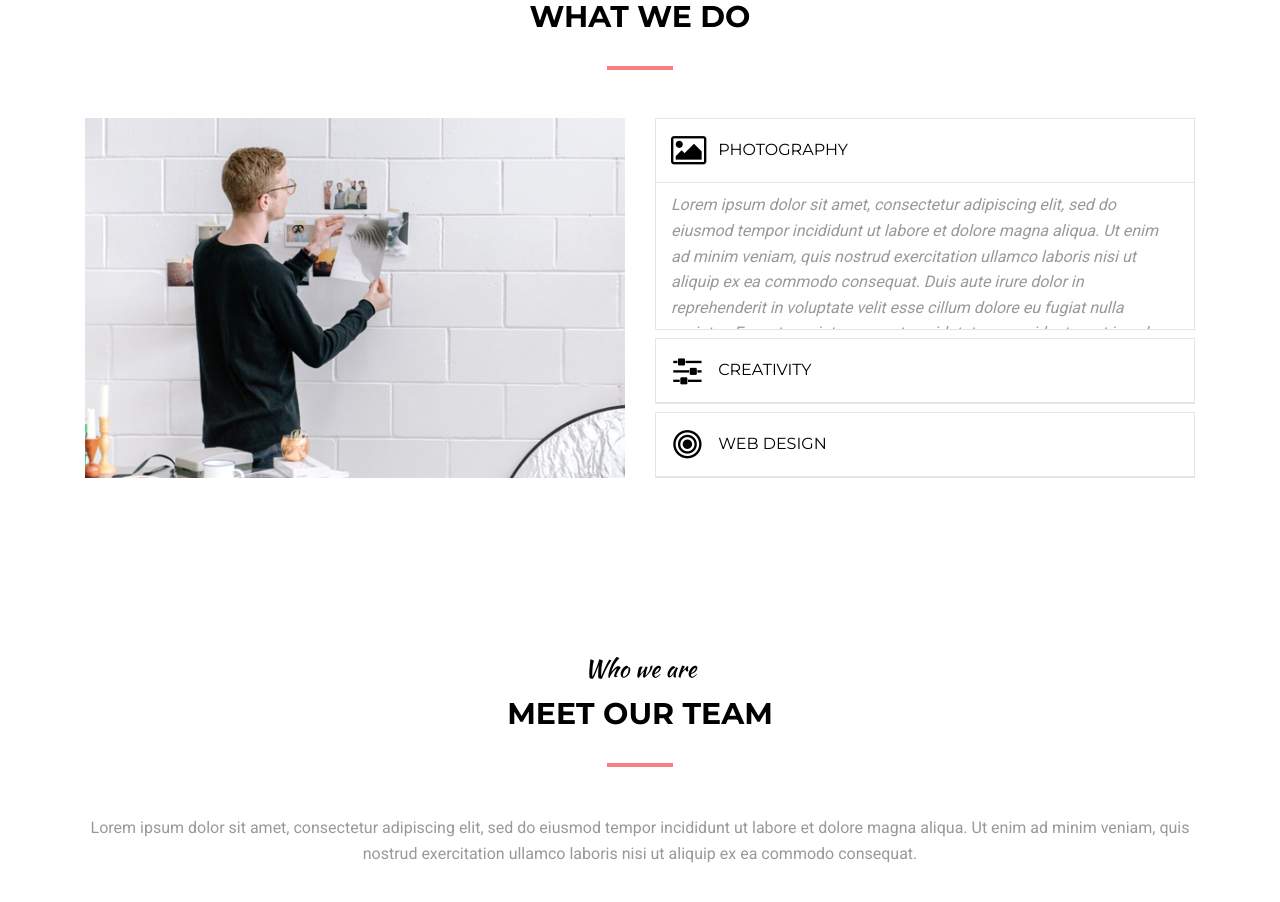
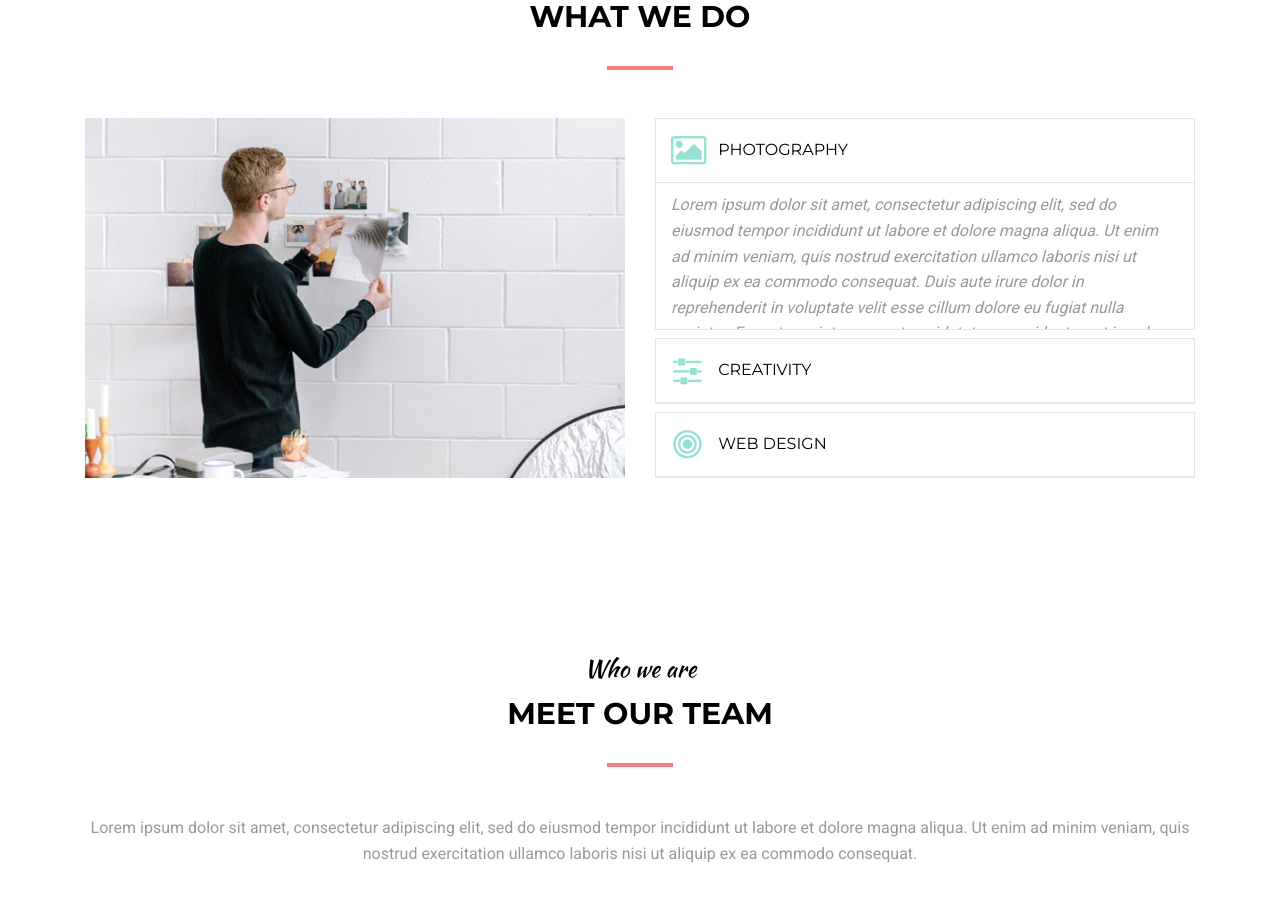
Before and after one commit to dmitmel/mogo, a website: page index.html in a window 1280 px wide. Shown: the part 3634-4536 px from the top of the page. Drawn offline with nearby package versions, Linux system fonts and the light colour scheme.

Commit message:
change color of icons in the accordion in the 'what we do' section

```diff
--- a/src/scss/sections/_what-we-do.scss
+++ b/src/scss/sections/_what-we-do.scss
@@ -17,6 +17,7 @@
       .fa {
         width: 1em;
         margin-right: $what-we-do__icon_margin-right;
+        color: $green;
         font-size: $what-we-do__icon_size;
         text-align: center;
         vertical-align: middle;
```
Also changed, not shown: dist/css/style.min.css, 1 other file.
